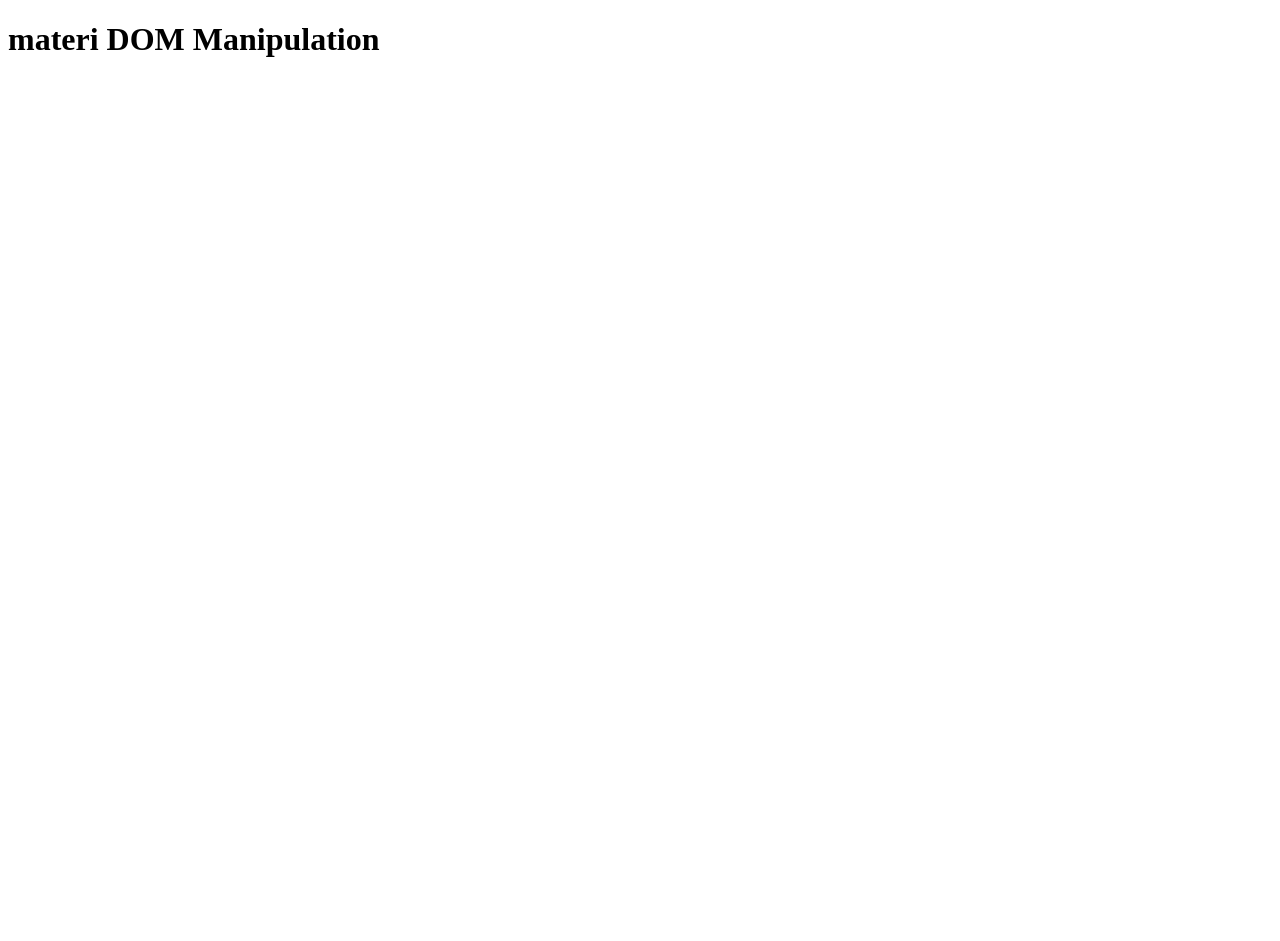
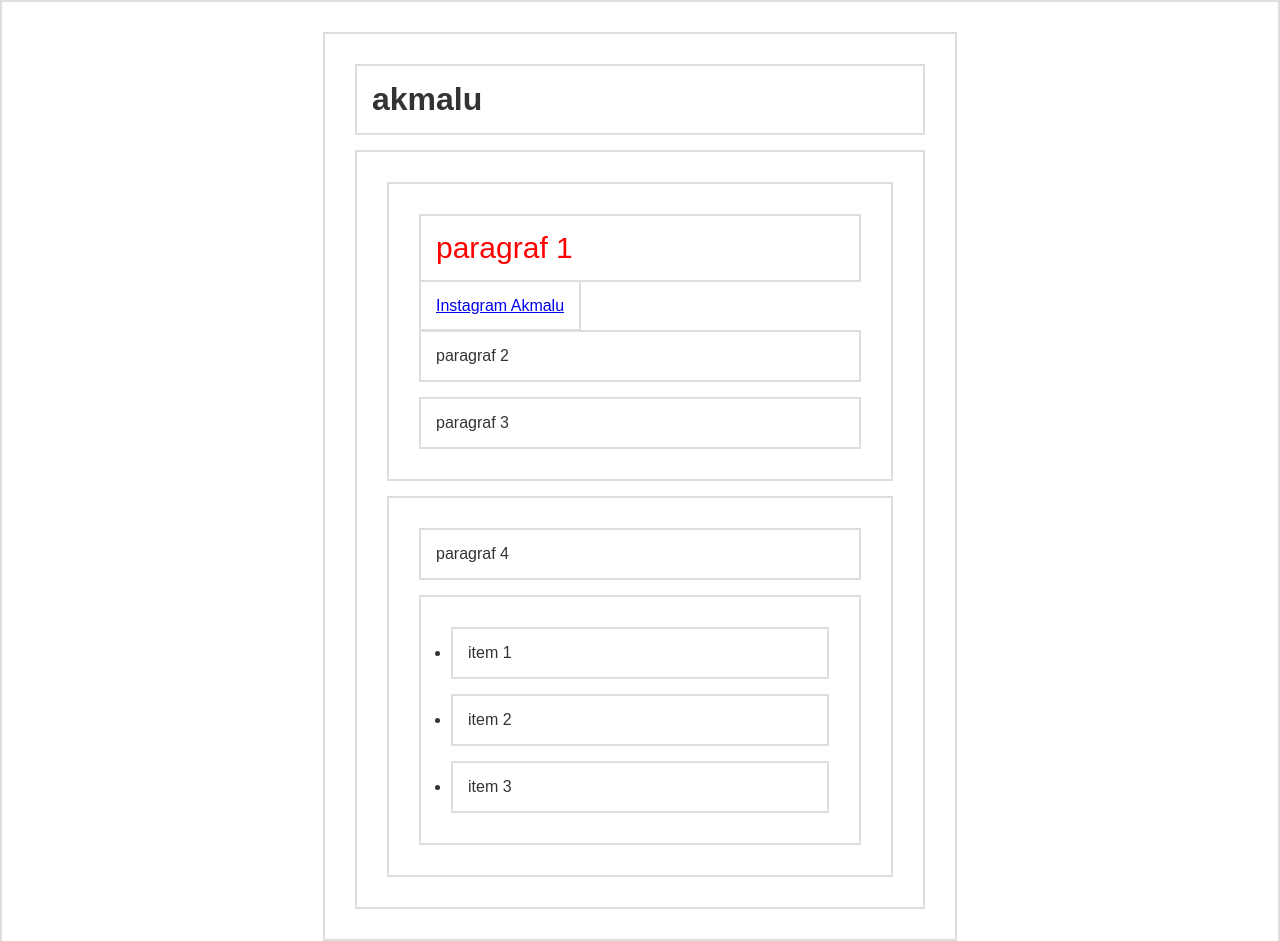
Before and after one commit to akmalu54/biginer-2, a plain HTML site: page 08-dom/02-dom-manipulatiion.html in a window 1280 px wide. Shown: the top 941 px of the page. Before the commit the page ends 800 px from the top, so only its background shows below. Drawn offline with Linux system fonts and the light colour scheme.

Commit message:
manipulation element dengan methods

```diff
--- a/08-dom/02-dom-manipulatiion.html
+++ b/08-dom/02-dom-manipulatiion.html
@@ -1,13 +1,55 @@
 <!DOCTYPE html>
 <html lang="en">
+
 <head>
     <meta charset="UTF-8">
-    <meta name="viewport" content="width=device-width, initial-scale=1.0">
-    <title>DOM manipulation</title>
+    <title>Dom manipulation</title>
+    <style>
+        * {
+            border: 2px solid #dedede;
+            padding: 15px;
+            margin: 15px;
+        }
+
+        html {
+            margin: 0;
+            padding: 0;
+        }
+
+        body {
+            max-width: 600px;
+            margin: 30px auto;
+            font-family: sans-serif;
+            color: #333;
+        }
+
+        .biru-muda {
+            background-color: lightblue;
+        }
+    </style>
 </head>
+
 <body>
-    <h1>materi DOM Manipulation</h1>
+
+    <h1 id="judul">Hello World</h1>
+    <div id="container">
+        <section id="a">
+            <p class="p1">paragraf 1</p>
+            <a href="http://instagram.com/akmalu_54">Instagram Akmalu</a>
+            <p class="p2">paragraf 2</p>
+            <p class="p3">paragraf 3</p>
+        </section>
+        <section id="b">
+            <p>paragraf 4</p>
+            <ul>
+                <li>item 1</li>
+                <li>item 2</li>
+                <li>item 3</li>
+            </ul>
+        </section>
+    </div>
 
     <script src="02.js"></script>
 </body>
+
 </html>
--- a/08-dom/02.js
+++ b/08-dom/02.js
@@ -0,0 +1,24 @@
+// DOM Manipulation element methods
+// 1. element.innerHTML
+const judul = document.getElementById("judul");
+judul.innerHTML = "akmalu"
+
+// 2. element.style<selektor>
+const p1 = document.querySelector("#a .p1");
+p1.style.color = "red";
+p1.style.fontSize = "30px";
+
+// 3. element.setAttribute()
+const judul2 = document.getElementsByTagName("h1")[0];
+judul2.setAttribute("name", "akmalu");
+const a = document.querySelector("section#a a");
+a.setAttribute("id", "link");
+
+const p2 = document.querySelector(".p2");
+// p2.setAttribute("class", "label");
+
+// 4. element.classList()
+const p3 = document.querySelector(".p3");
+p3.classList.add("label");
+p2.classList.remove("label");
+p2.classList.toggle("label"); //jika ada dihapus, jika tidak ada ditambah
```
